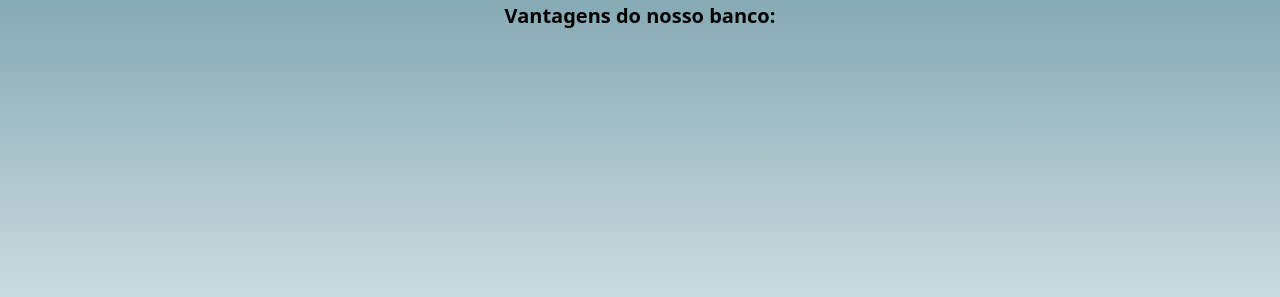
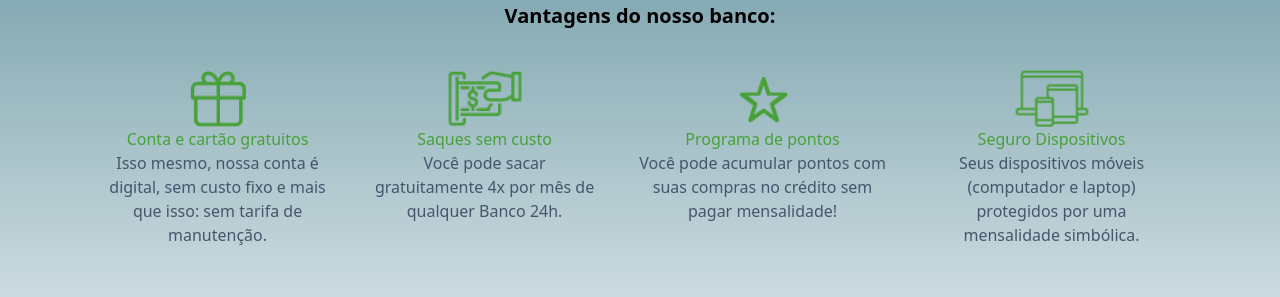
Before and after one commit to melissawebster/bytebank, a Next.js app: page / in a window 1280 px wide. Shown: the part 571-868 px from the top of the page. Built offline with nearby package versions, Linux system fonts and the light colour scheme.

Commit message:
clean code

```diff
--- a/src/app/(root)/page.tsx
+++ b/src/app/(root)/page.tsx
@@ -7,7 +7,7 @@ import pontos from "@/public/assets/icone-pontos.png"
 import dispositivos from "@/public/assets/icone-dispositivos.png"
 import { useBreakpoint } from "@/src/utils/usebreakpoint";
 import Image from "next/image"
-import { BlackButtonGreenTxt, BlackButtonWhiteTxt, GhostButtonGreenTxt, TranspButtonBlackTxt } from "@/src/components/buttons";
+import { BlackButtonWhiteTxt, TranspButtonBlackTxt } from "@/src/components/buttons";
 import CardLanding from "@/src/components/card-landing";
 
 export default function Home() {
@@ -43,7 +43,7 @@ export default function Home() {
         <BlackTitle className="mt-12">
           Vantagens do nosso banco:
         </BlackTitle>
-        {/* <div className="flex flex-col lg:flex-row gap-y-10 lg:gap-x-10 my-10 max-w-3/4 md:max-w-full">
+        <div className="flex flex-col lg:flex-row gap-y-10 lg:gap-x-10 my-10 max-w-3/4 md:max-w-full">
           <div className="flex flex-col md:flex-row gap-y-10 md:gap-x-10">
             <CardLanding
               img={<Image src={presente} alt="Conta e cartão gratuitos" />}
@@ -68,7 +68,7 @@ export default function Home() {
               description="Seus dispositivos móveis (computador e laptop) protegidos por uma mensalidade simbólica."
             />
           </div>
-        </div> */}
+        </div>
       </div>
     </div>
   );
```
